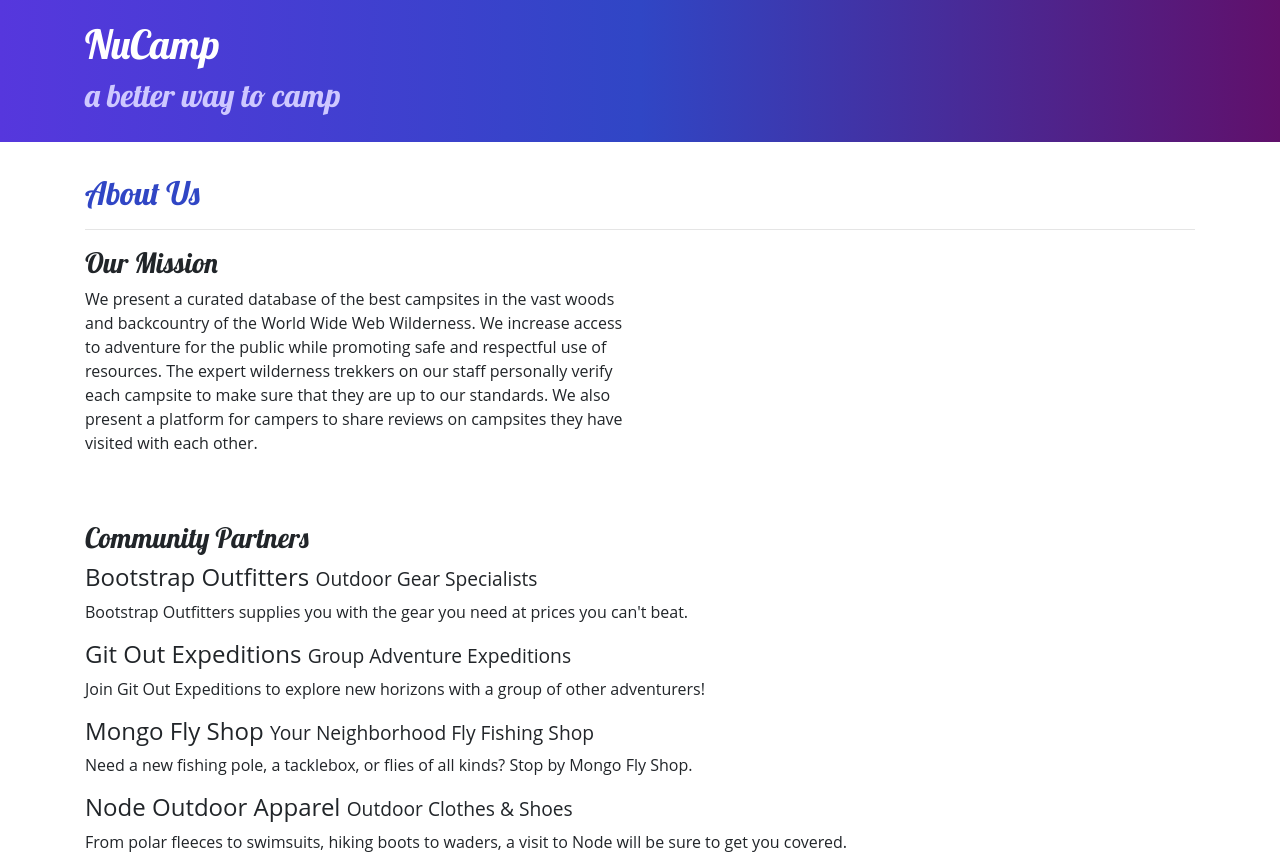
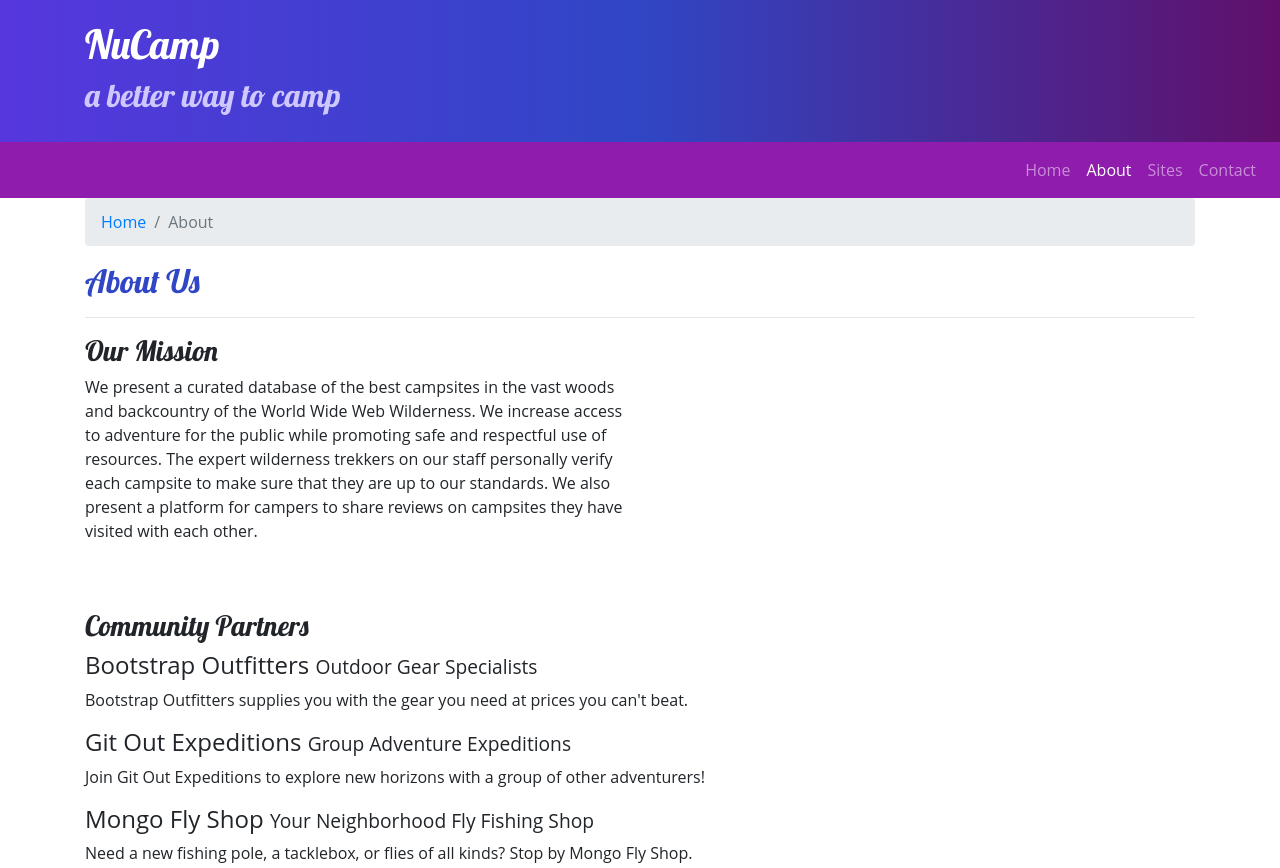
Before and after one commit to AdonisFiakos/my-workshop-projects, a website: page aboutus.html in a window 1280 px wide. Shown: the top 868 px of the page. Drawn offline with nearby package versions, Linux system fonts and the light colour scheme.

Commit message:
revision-2

```diff
--- a/aboutus.html
+++ b/aboutus.html
@@ -29,10 +29,31 @@
         </div>
     </header>
 
+    <nav class="navbar navbar-expand-sm navbar-dark sticky-top">
+        <div class="container"></div>
+            <button class="navbar-toggler ml-auto" type="button" data-toggle="collapse" data-target="#nucampNavbar">
+                <span class="navbar-toggler-icon"></span>
+            </button>
+            <div class="collapse navbar-collapse" id="nucampNavbar">
+                <ul class="navbar-nav">
+                    <li class="nav-item"><a class="nav-link" href="index.html">Home</a></li>
+                    <li class="nav-item active"><a class="nav-link" href="#">About</a></li>
+                    <li class="nav-item"><a class="nav-link" href="#">Sites</a></li>
+                    <li class="nav-item"><a class="nav-link" href="#">Contact</a></li>
+                </ul>
+            </div>
+        </div>
+    </nav>
+
+
+
     <div class="container">
-        <div class="row
-        ">
+        <div class="row">
             <div class="col">
+                <ol class="breadcrumb">
+                    <li class="breadcrumb-item"><a href="index.html">Home</a></li>
+                    <li class="breadcrumb-item active">About</li>
+                </ol>
                <h2>About Us</h2>
                <hr />
             </div>
--- a/css/styles.css
+++ b/css/styles.css
@@ -20,6 +20,7 @@ footer {
 }
 
 .jumbotron{
+    margin: 0;
     padding: 20px;
     background-image: linear-gradient(to right, #5637DD, #3046C5, #60106b);
     color: white
@@ -30,3 +31,7 @@ footer {
     border-bottom: 1px ridge;
     min-height: 200px;
 }
+
+.navbar {
+    background-color: #901CAD;
+}
```
Also changed, not shown: index.html (+16 -0 lines), package.json (added, +29 -0 lines), contactus.html (added), 1 other file.
